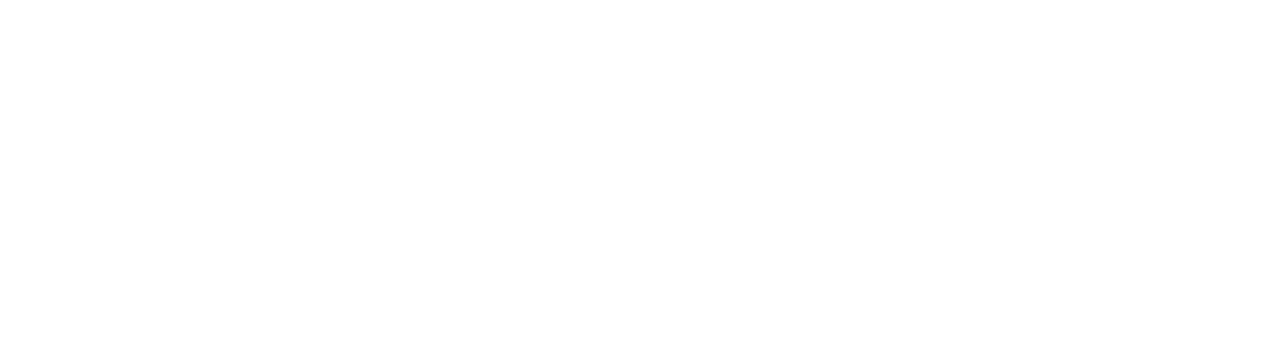
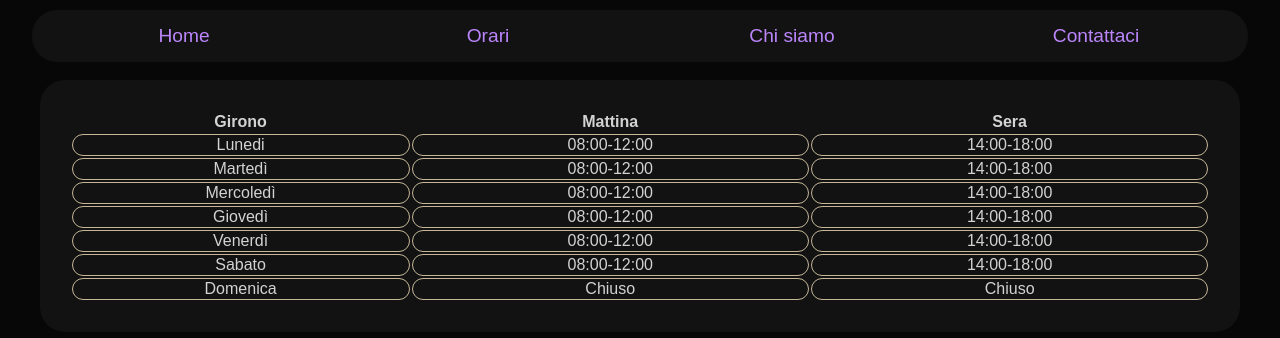
Before and after one commit to alex5684/alex5684.github.io, a plain HTML site: page orari.html in a window 1280 px wide. Drawn offline with Linux system fonts and the light colour scheme.

Commit message:
finito le pagine dei link, manca solo il contattaci

```diff
--- a/chiSiamo.html
+++ b/chiSiamo.html
@@ -0,0 +1,49 @@
+<html>
+    <head>
+        <title>Sito Manghi</title>
+        <link rel="stylesheet" href="css/style.css">
+        <script src="javaScript/javaScript.js"></script>
+    </head>
+    <body>
+        <header>
+            <nav id="navBar">
+
+                <ul class="ulNavBar" id="primoUl">
+                    <li class="navBarElement"> <a href="index.html" class="navBarElementA">Home</a> </li>
+                </ul>
+
+                <ul class="ulNavBar">
+                    <li class="navBarElement"> <a href="orari.html" class="navBarElementA">Orari</a> </li>
+                </ul>
+
+                <ul class="ulNavBar">
+                    <li class="navBarElement"> <a href="chiSiamo.html" class="navBarElementA">Chi siamo</a> </li>
+                </ul>
+
+                <ul class="ulNavBar">
+                    <li class="navBarElement"> <a href="contattaci.html" class="navBarElementA">Contattaci</a> </li>
+                </ul>
+
+            </nav>
+
+            <div id="divMain">
+                <p id="contenutoDivMain">
+                    Lorem ipsum dolor sit amet, consectetur adipiscing elit. Praesent aliquam risus ac risus pharetra, eget efficitur risus tincidunt. Sed sit amet nibh eget sem tincidunt blandit. Fusce eget metus risus. Donec vel elementum ante. Quisque viverra efficitur tellus et faucibus. Donec eget iaculis felis. Aliquam vel justo sit amet erat euismod eleifend id eu felis. Ut vehicula, turpis ac laoreet cursus, mauris neque maximus turpis, eu luctus arcu ex at velit. Nam placerat ante non nunc auctor interdum. Vivamus pulvinar leo ac nulla condimentum consectetur. Praesent sollicitudin diam in mauris dignissim, a vehicula tortor feugiat.
+
+                    Fusce vitae tincidunt nibh, et vehicula ex. Suspendisse potenti. Etiam porttitor lorem vitae elit interdum convallis. Etiam pharetra fringilla vulputate. Donec augue lacus, auctor ut est vel, blandit euismod purus. Praesent sed mauris rutrum, vehicula metus et, molestie tellus. Maecenas porta sed felis ut scelerisque. Fusce commodo, erat elementum interdum molestie, risus arcu condimentum orci, a molestie diam diam id orci. Proin felis magna, aliquet nec mi sed, mollis tempus nunc. Vestibulum non est non enim bibendum porttitor. Etiam commodo, diam eget sollicitudin posuere, leo leo convallis purus, sed dictum ligula elit ac felis. Duis viverra ut nisi quis ultrices. Etiam auctor condimentum lectus, eget scelerisque neque dignissim vel. Phasellus imperdiet leo nisl, ut varius nisl ultricies vel. Cras pretium sit amet tortor vel dictum.
+
+                    Pellentesque sollicitudin magna molestie, ultrices ipsum vitae, rhoncus sapien. Curabitur felis quam, laoreet eu justo id, elementum ornare velit. Vivamus aliquet eleifend maximus. Suspendisse venenatis condimentum erat sed ultrices. Sed lorem lectus, posuere eget vestibulum non, gravida a arcu. Duis aliquam a massa ac facilisis. Nullam scelerisque enim nec venenatis dictum.
+
+                    Cras vulputate est et neque vehicula faucibus. Pellentesque habitant morbi tristique senectus et netus et malesuada fames ac turpis egestas. Morbi eu turpis sit amet eros volutpat ultrices. Nam posuere cursus velit, et placerat lacus fringilla sollicitudin. Nunc fermentum enim tellus, quis egestas lectus malesuada a. Nam eget tincidunt erat, sit amet elementum tellus. Nullam a tempor turpis. Cras sed urna ac neque rutrum faucibus aliquet vel justo. Maecenas a fringilla sem. Sed a libero risus. Maecenas id libero ac ligula porta aliquam. Cras sed nunc in mauris tempus rutrum a quis ante. Nullam nec purus quis nisl molestie sodales vel ut velit. Suspendisse at ex rhoncus, aliquet nulla vel, suscipit ex. Nunc facilisis, lectus nec tempus accumsan, eros justo volutpat leo, ac cursus risus massa ut massa. Vivamus congue orci sit amet metus vulputate varius.
+
+                    Ut sed finibus enim. Ut dictum elit nec lorem vehicula, accumsan scelerisque odio faucibus. Vivamus congue finibus suscipit. Nam id congue lectus. Aliquam consequat lorem efficitur blandit cursus. Duis dapibus, magna maximus mollis aliquam, magna libero semper odio, a porttitor arcu turpis nec purus. Donec varius nunc id consequat fermentum. Curabitur fringilla quis tortor nec hendrerit.
+                    Lorem ipsum dolor sit amet, consectetur adipiscing elit. Praesent aliquam risus ac risus pharetra, eget efficitur risus tincidunt. Sed sit amet nibh eget sem tincidunt blandit. Fusce eget metus risus. Donec vel elementum ante. Quisque viverra efficitur tellus et faucibus. Donec eget iaculis felis. Aliquam vel justo sit amet erat euismod eleifend id eu felis. Ut vehicula, turpis ac laoreet cursus, mauris neque maximus turpis, eu luctus arcu ex at velit. Nam placerat ante non nunc auctor interdum. Vivamus pulvinar leo ac nulla condimentum consectetur. Praesent sollicitudin diam in mauris dignissim, a vehicula tortor feugiat.
+
+                    Fusce vitae tincidunt nibh, et vehicula ex. Suspendisse potenti. Etiam porttitor lorem vitae elit interdum convallis. Etiam pharetra fringilla vulputate. Donec augue lacus, auctor ut est vel, blandit euismod purus. Praesent sed mauris rutrum, vehicula metus et, molestie tellus. Maecenas porta sed felis ut scelerisque. Fusce commodo, erat elementum interdum molestie, risus arcu condimentum orci, a molestie diam diam id orci. Proin felis magna, aliquet nec mi sed, mollis tempus nunc. Vestibulum non est non enim bibendum porttitor. Etiam commodo, diam eget sollicitudin posuere, leo leo convallis purus, sed dictum ligula elit ac felis. Duis viverra ut nisi quis ultrices. Etiam auctor condimentum lectus, eget scelerisque neque dignissim vel. Phasellus imperdiet leo nisl, ut varius nisl ultricies vel. Cras pretium sit amet tortor vel dictum.
+
+                </p>
+            </div>
+
+        </header>
+    </body>
+</html>
--- a/css/style.css
+++ b/css/style.css
@@ -75,4 +75,22 @@ margin-left: 2.5%;
 margin-right: 2.5%;
 padding-top: 2.5%;
 padding-bottom: 2.5%;
+
 }
+
+#contenutoDivMain tr
+{
+text-align: center;
+}
+
+#contenutoDivMain td
+{
+text-align: center;
+border: 1px solid #C5B798;
+border-radius: 25px;
+}
+
+#contenutoDivMain th
+{
+text-align: center;
+}
--- a/orari.html
+++ b/orari.html
@@ -0,0 +1,76 @@
+<html>
+    <head>
+        <title>Sito Manghi</title>
+        <link rel="stylesheet" href="css/style.css">
+        <script src="javaScript/javaScript.js"></script>
+    </head>
+    <body>
+        <header>
+            <nav id="navBar">
+
+                <ul class="ulNavBar" id="primoUl">
+                    <li class="navBarElement"> <a href="index.html" class="navBarElementA">Home</a> </li>
+                </ul>
+
+                <ul class="ulNavBar">
+                    <li class="navBarElement"> <a href="orari.html" class="navBarElementA">Orari</a> </li>
+                </ul>
+
+                <ul class="ulNavBar">
+                    <li class="navBarElement"> <a href="chiSiamo.html" class="navBarElementA">Chi siamo</a> </li>
+                </ul>
+
+                <ul class="ulNavBar">
+                    <li class="navBarElement"> <a href="contattaci.html" class="navBarElementA">Contattaci</a> </li>
+                </ul>
+
+            </nav>
+
+            <div id="divMain">
+                <table id="contenutoDivMain">
+                    <tr>
+                        <th>Girono</th>
+                        <th>Mattina</th>
+                        <th>Sera</th>
+                      </tr>
+                      <tr>
+                        <td>Lunedi</td>
+                        <td>08:00-12:00</td>
+                        <td>14:00-18:00</td>
+                      </tr>
+                      <tr>
+                        <td>Martedì</td>
+                        <td>08:00-12:00</td>
+                        <td>14:00-18:00</td>
+                      </tr>
+                      <tr>
+                        <td>Mercoledì</td>
+                        <td>08:00-12:00</td>
+                        <td>14:00-18:00</td>
+                      </tr>
+                      <tr>
+                        <td>Giovedì</td>
+                        <td>08:00-12:00</td>
+                        <td>14:00-18:00</td>
+                      </tr>
+                      <tr>
+                        <td>Venerdì</td>
+                        <td>08:00-12:00</td>
+                        <td>14:00-18:00</td>
+                      </tr>
+                      <tr>
+                        <td>Sabato</td>
+                        <td>08:00-12:00</td>
+                        <td>14:00-18:00</td>
+                      </tr>
+                      <tr>
+                        <td>Domenica</td>
+                        <td>Chiuso</td>
+                        <td>Chiuso</td>
+                      </tr>
+                </table>
+            </div>
+
+        </header>
+    </body>
+</html>
```
Also changed, not shown: contattaci.html (+35 -0 lines), index.html (+1 -1 lines), home.html (deleted).
